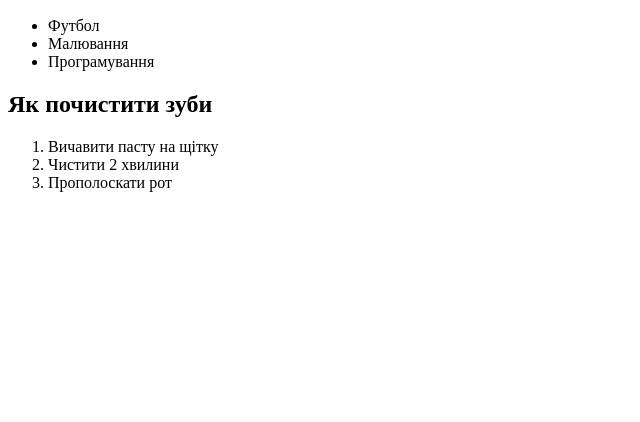
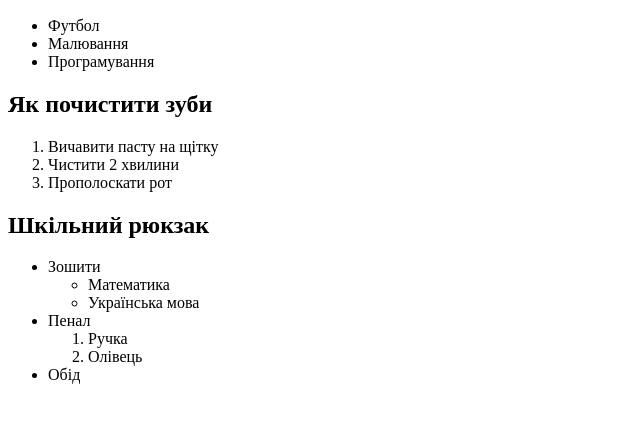
Before and after one commit to kirichenkoko-pixel/spysky, a plain HTML site: page index.html in a window 1280 px wide. Shown: the part 110-532 px from the top of the page, without its empty margins (0-640 px from the left). Drawn offline with Linux system fonts and the light colour scheme.

Commit message:
Update index.html

```diff
--- a/index.html
+++ b/index.html
@@ -18,5 +18,21 @@
   <li>Чистити 2 хвилини</li>
   <li>Прополоскати рот</li>
 </ol>
+  <h2>Шкільний рюкзак</h2>
+<ul>
+  <li>Зошити
+    <ul>
+      <li>Математика</li>
+      <li>Українська мова</li>
+    </ul>
+  </li>
+  <li>Пенал
+    <ol>
+      <li>Ручка</li>
+      <li>Олівець</li>
+    </ol>
+  </li>
+  <li>Обід</li>
+</ul>
 </body>
 </html>
```
